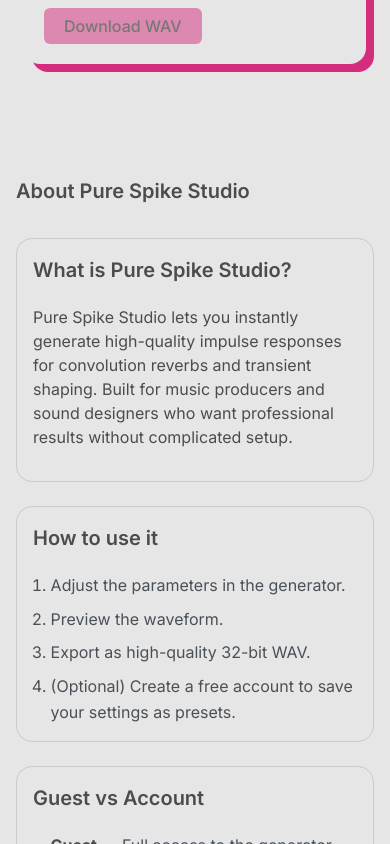
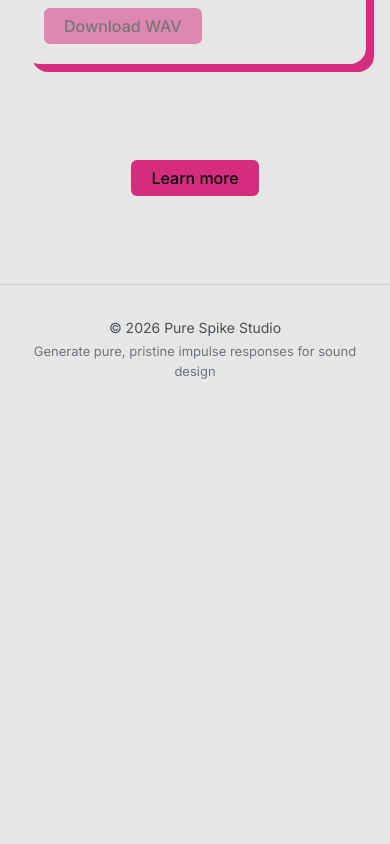
Before and after one commit to TomacBarin/pure-spike, a React (Vite) app: page / in a window 390 px wide. Shown: the part 1360-2204 px from the top of the page. After the commit the page ends 1773 px from the top, so only its background shows below. Built offline with nearby package versions, Linux system fonts and the light colour scheme.

Commit message:
feature(layout) update cards to take less space

```diff
--- a/src/components/layout/ExplanatorySections/ExplanatorySections.module.css
+++ b/src/components/layout/ExplanatorySections/ExplanatorySections.module.css
@@ -1,5 +1,5 @@
 .section {
-  padding: var(--spacing-12) 0 var(--spacing-16);
+  padding: var(--spacing-8) 0 var(--spacing-16);
 }
 
 .container {
@@ -8,51 +8,66 @@
   padding: 0 var(--spacing-6);
 }
 
-.heading {
-  font-size: var(--font-size-2xl);
-  font-weight: 600;
-  color: var(--color-text-primary);
-  text-align: center;
-  margin: 0 0 var(--spacing-10);
+/* Center the Learn more / Learn less button */
+.toggleWrapper {
+  display: flex;
+  justify-content: center;
+  margin-bottom: var(--spacing-6);
 }
 
+/* ----- Smooth collapse using CSS grid ----- */
+.collapse {
+  display: grid;
+  grid-template-rows: 0fr;          /* closed */
+  opacity: 0;
+  transition:
+    grid-template-rows 0.35s ease,
+    opacity 0.3s ease;
+}
+
+.collapse.open {
+  grid-template-rows: 1fr;          /* open */
+  opacity: 1;
+}
+
+.collapseInner {
+  overflow: hidden;
+  min-height: 0;
+}
+
+/* Cards grid */
 .grid {
   display: grid;
   grid-template-columns: 1fr;
   gap: var(--spacing-6);
   max-width: 900px;
   margin: 0 auto;
-  justify-content: center;
+  padding-top: var(--spacing-2);
+
+  padding-right: 12px;
+  padding-bottom: 12px;
+  justify-content: center
 }
 
-/* Desktop / tablet  */
 @media (min-width: 768px) {
   .grid {
     grid-template-columns: repeat(3, minmax(0, 260px));
   }
 }
 
-/* Mobile */
-@media (max-width: 767px) {
-  .container {
-    padding: 0 var(--spacing-4);
-  }
-
-  .heading {
-    text-align: left;
-    font-size: var(--font-size-xl);
-    margin-bottom: var(--spacing-8);
-  }
-
-  .grid {
-    max-width: none;
-  }
+/* Same hard teal offset shadow as the generator */
+.infoCard {
+  border: none !important;
+  background-color: var(--color-bg-primary);
+  box-shadow: 6px 6px 0 0 var(--color-accent);
+  border-radius: var(--radius-lg);
 }
 
+/* Existing list styles */
 .steps,
 .list {
   margin: 0;
-  padding-left: 1.1rem;   /* lagom plats för siffror/punkter */
+  padding-left: 1.1rem;
   color: var(--color-text-secondary);
   line-height: 1.6;
 }
@@ -70,3 +85,15 @@
 .list strong {
   color: var(--color-text-primary);
 }
+
+/* Mobile */
+@media (max-width: 767px) {
+  .container {
+    padding: 0 var(--spacing-4);
+  }
+
+  .grid {
+    max-width: none;
+
+  }
+}
--- a/src/components/layout/ExplanatorySections/ExplanatorySections.tsx
+++ b/src/components/layout/ExplanatorySections/ExplanatorySections.tsx
@@ -1,48 +1,64 @@
-import { Card } from "../../ui/Card/Card";
-import styles from "./ExplanatorySections.module.css";
+import { useState } from 'react';
+import { Card } from '../../ui/Card/Card';
+import { Button } from '../../ui/Button/Button';
+import styles from './ExplanatorySections.module.css';
 
 function ExplanatorySections() {
+  const [isOpen, setIsOpen] = useState(false);
+
   return (
-    <section className={styles.section} aria-labelledby="explanatory-heading">
+    <section className={styles.section} aria-label="Learn more about Pure Spike Studio">
       <div className={styles.container}>
-        <h2 id="explanatory-heading" className={styles.heading}>
-          About Pure Spike Studio
-        </h2>
+        {/* Toggle button */}
+        <div className={styles.toggleWrapper}>
+          <Button
+            variant="primary"
+            size="md"
+            onClick={() => setIsOpen((prev) => !prev)}
+            aria-expanded={isOpen}
+          >
+            {isOpen ? 'Learn less' : 'Learn more'}
+          </Button>
+        </div>
 
+        {/* Collapsible content */}
+        <div
+          className={`${styles.collapse} ${isOpen ? styles.open : ''}`}
+          aria-hidden={!isOpen}
+        >
+          <div className={styles.collapseInner}>
             <div className={styles.grid}>
-          {/* Card 1 */}
-          <Card title="What is Pure Spike Studio?" padding="md">
+              <Card title="What is Pure Spike Studio?" padding="md" className={styles.infoCard}>
                 <p>
-              Pure Spike Studio lets you instantly generate high-quality impulse responses for convolution reverbs and transient shaping. Built for music producers and sound designers who want professional results without complicated setup.
+                  Pure Spike Studio lets you instantly generate high-quality impulse responses
+                  for convolution reverbs and transient shaping. Built for music producers and
+                  sound designers who want professional results without complicated setup.
                 </p>
               </Card>
 
-          {/* Card 2 */}
-          <Card title="How to use it" padding="md">
+              <Card title="How to use it" padding="md" className={styles.infoCard}>
                 <ol className={styles.steps}>
                   <li>Adjust the parameters in the generator.</li>
                   <li>Preview the waveform.</li>
                   <li>Export as high-quality 32-bit WAV.</li>
-              <li>
-                (Optional) Create a free account to save your settings as
-                presets.
-              </li>
+                  <li>(Optional) Create a free account to save your settings as presets.</li>
                 </ol>
               </Card>
 
-          {/* Card 3 */}
-          <Card title="Guest vs Account" padding="md">
+              <Card title="Guest vs Account" padding="md" className={styles.infoCard}>
                 <ul className={styles.list}>
                   <li>
-                <strong>Guest</strong> — Full access to the generator. Generate
-                and export impulses instantly. No signup required.
+                    <strong>Guest</strong> — Full access to the generator. Generate and export
+                    impulses instantly. No signup required.
                   </li>
                   <li>
-                <strong>Free Account</strong> — Save, organize, reload, and
-                export your presets. All your impulses in one place.
+                    <strong>Free Account</strong> — Save, organize, reload, and export your
+                    presets. All your impulses in one place.
                   </li>
                 </ul>
               </Card>
+            </div>
+          </div>
         </div>
       </div>
     </section>
```
Lines whose indentation alone changed are shown as unchanged.
